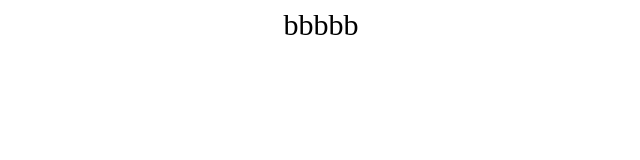
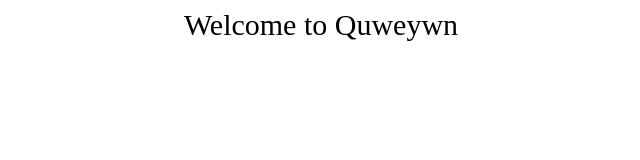
Before and after one commit to querywn/querywn.github.io, a plain HTML site: page index.html in a window 1280 px wide. Shown: the whole page, without its empty margins (319-959 px from the left). Drawn offline with Linux system fonts and the light colour scheme.

Commit message:
Update index.html

```diff
--- a/index.html
+++ b/index.html
@@ -1 +1 @@
-<div style="text-align:center;font-size:30px;">bbbbb</div>
+<div style="text-align:center;font-size:30px;">Welcome to Quweywn</div>
```
